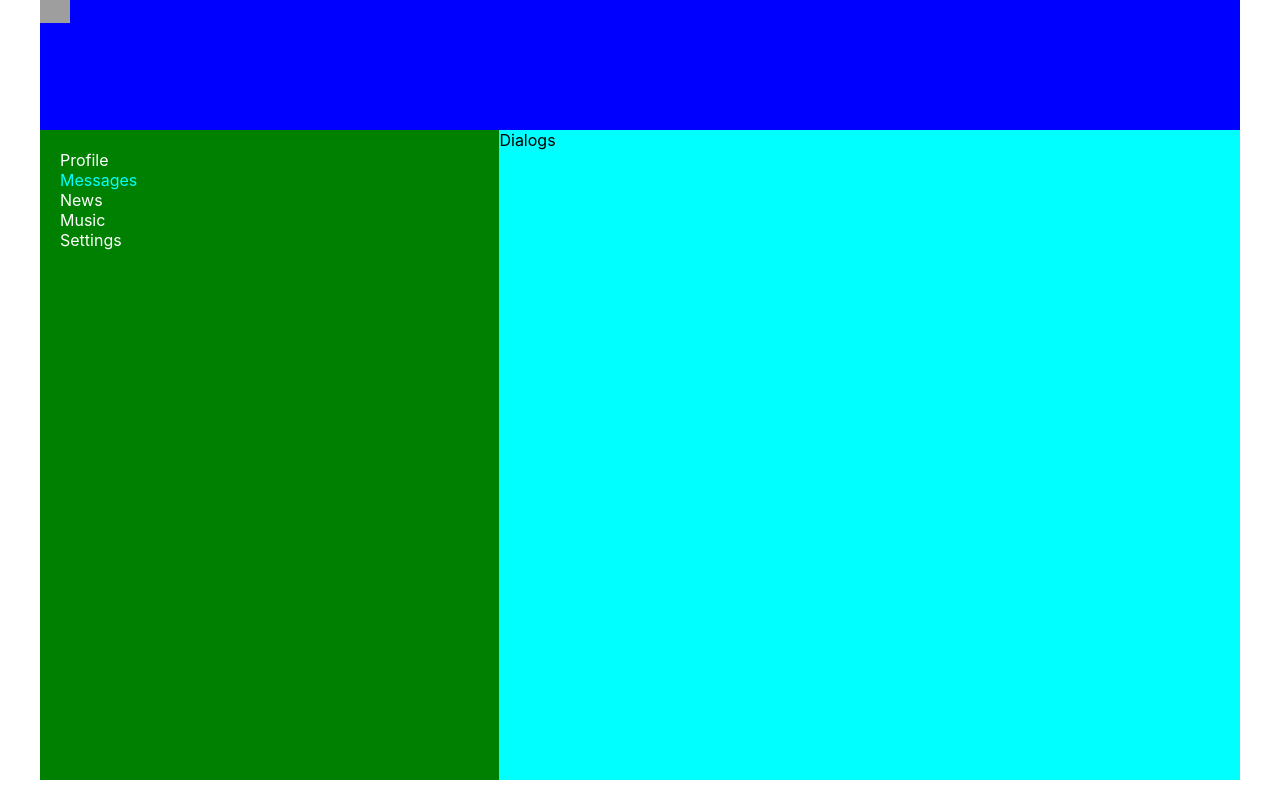
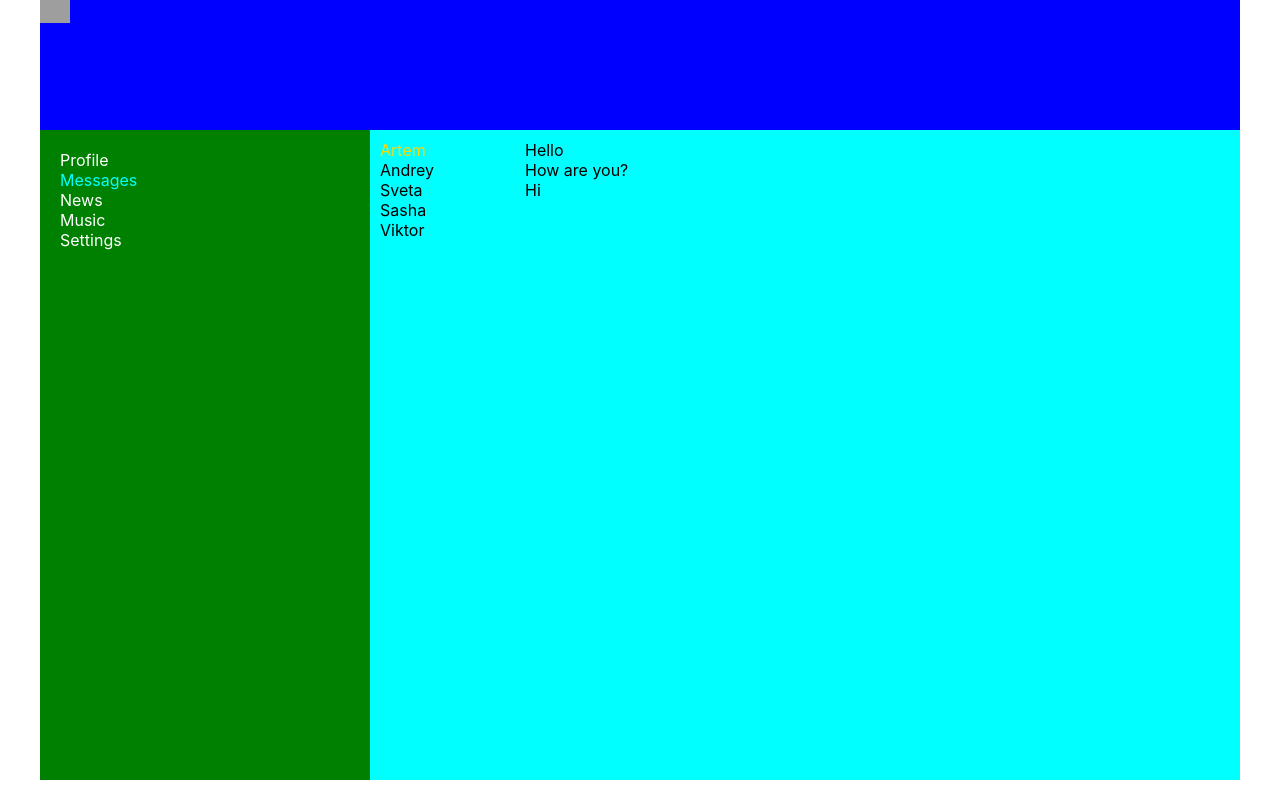
Before and after one commit to Artem047/React-JS, a React (Create React App) app: page /dialogs in a window 1280 px wide. Built offline with nearby package versions, Linux system fonts and the light colour scheme; grey boxes are pictures that could not be loaded.

Commit message:
lesson 21

```diff
--- a/src/components/Dialogs/Dialogs.jsx
+++ b/src/components/Dialogs/Dialogs.jsx
@@ -2,8 +2,29 @@
 
 const Dialogs = (props)=>{
     return(
-        <div>
-            Dialogs
+        <div className={s.dialogs}>
+            <div className={s.dialogsItems}>
+                <div className={s.dialog + ' ' + s.active}>
+                    Artem
+                </div>
+                <div className={s.dialog}>
+                    Andrey
+                </div>
+                <div className={s.dialog}>
+                    Sveta
+                </div>
+                <div className={s.dialog}>
+                    Sasha
+                </div>
+                <div className={s.dialog}>
+                    Viktor
+                </div>
+            </div>
+            <div className={s.messages}>
+                <div className={s.message}>Hello</div>
+                <div className={s.message}>How are you?</div>
+                <div className={s.message}>Hi</div>
+            </div>
         </div>
     )
 }
--- a/src/components/Dialogs/Dialogs.module.css
+++ b/src/components/Dialogs/Dialogs.module.css
@@ -0,0 +1,15 @@
+.dialogs{
+    display: grid;
+    grid-template-columns: 2fr 10fr;
+}
+.dialogsItems{
+    padding: 10px;
+}
+.dialogsItems .active{
+    color: gold;
+}
+.messages{
+    padding: 10px;
+}
+.messages .message{
+}
```
